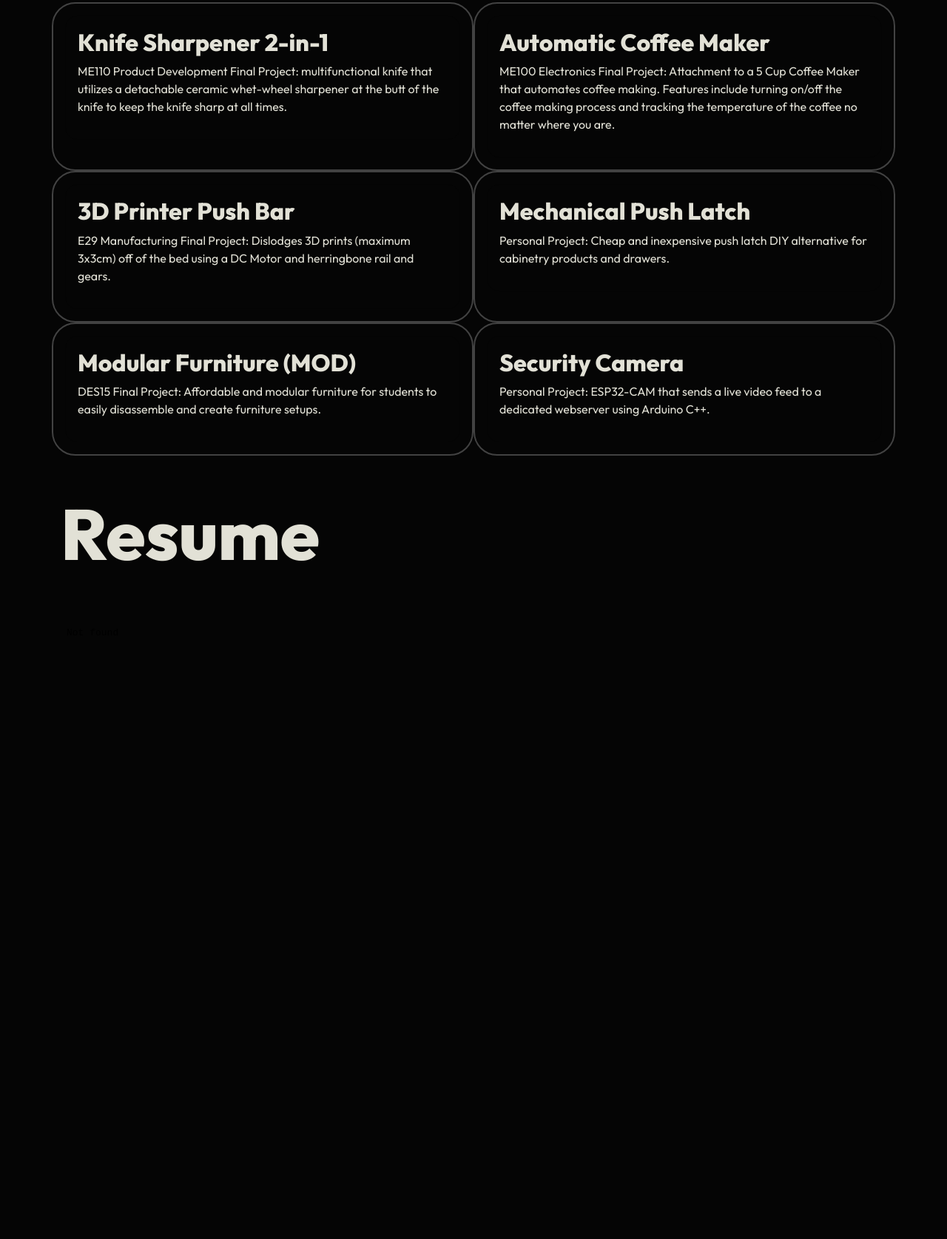
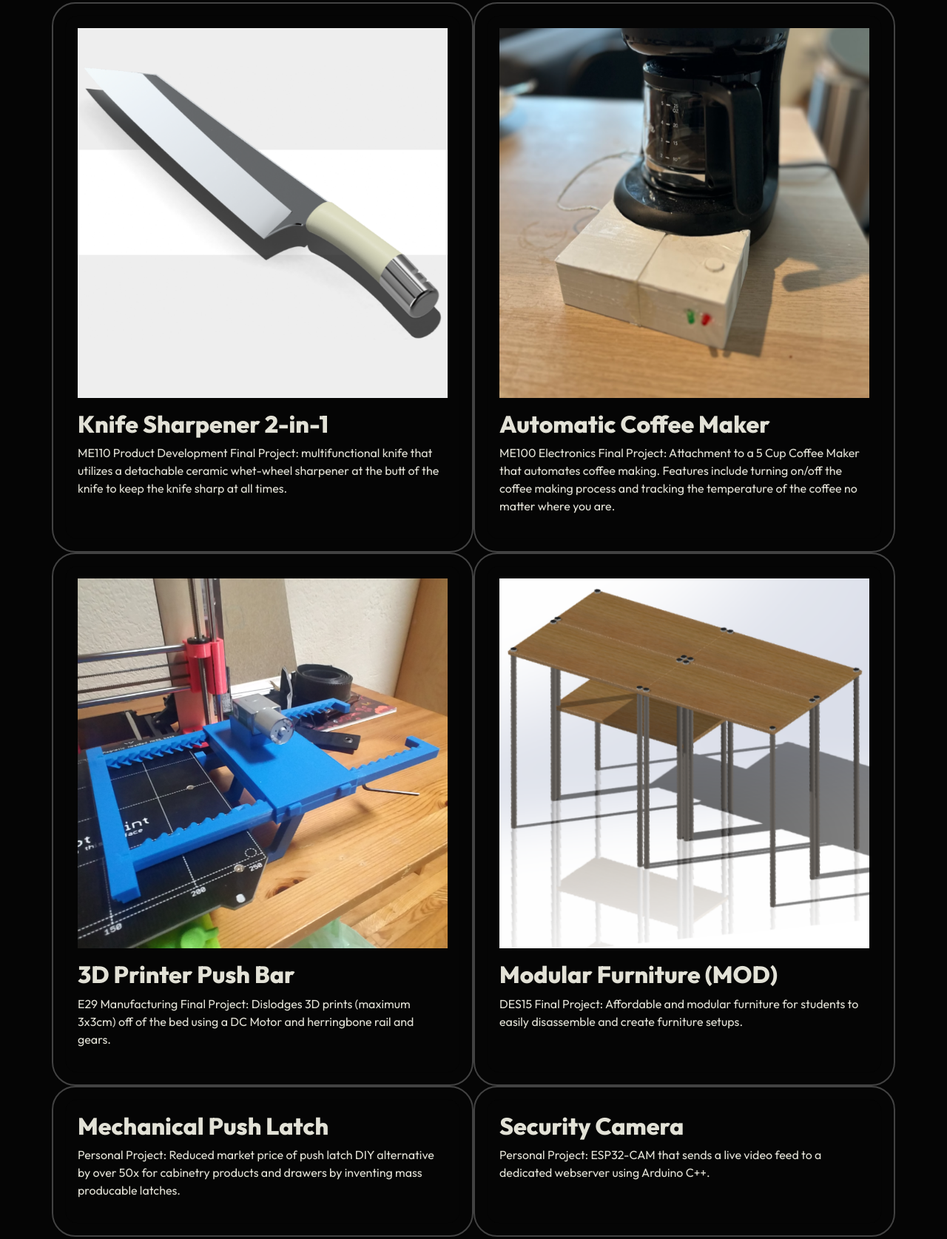
Before and after one commit to chiangr/chiangr.github.io, a website: page index.html in a window 1280 px wide. Shown: the part 4008-5683 px from the top of the page at 74% size. Drawn offline with nearby package versions, Linux system fonts and the light colour scheme; some packages are replaced by stand-ins of ours; a script that the page names is missing.

Commit message:
updated some projects

```diff
--- a/assets/css/styles.css
+++ b/assets/css/styles.css
@@ -180,6 +180,7 @@ li {
     background-color: transparent !important;
     border-radius:16px;
     padding:16px;
+    height:100%;
 }
 
 .card-ctn:hover .card {
--- a/index.html
+++ b/index.html
@@ -221,6 +221,7 @@
                 <div class="col-12 col-md-6 card-ctn">
                     <a href="https://docs.google.com/document/d/1GgFwgcPvhKT7Rt6R3hLCOYBBrWEo_2_tVRHJok2G7lw/edit?usp=sharing" target="_blank">
                         <div class="card">
+                            <img class="mb-3" src="assets/images/urchinknife.png">
                             <h2>Knife Sharpener 2-in-1</h2>
                             <p>ME110 Product Development Final Project: multifunctional knife that utilizes a detachable ceramic whet-wheel sharpener at the butt of the knife to keep the knife sharp at all times.</p>
                         </div>
@@ -229,30 +230,35 @@
                 <div class="col-12 col-md-6 card-ctn">
                     <a href="https://docs.google.com/document/d/1_fz3Eg0j-f4hYJyXV1I_jfhwBEXVC4fvrX-CJWtqq7w/edit?usp=sharing" target="_blank">
                         <div class="card">
+                            <img class="mb-3" src="assets/images/acm.png">
                             <h2>Automatic Coffee Maker </h2>
                             <p>ME100 Electronics Final Project: Attachment to a 5 Cup Coffee Maker that automates coffee making. Features include turning on/off the coffee making process and tracking the temperature of the coffee no matter where you are.</p>
                         </div>
                     </a>
                 </div>
                 <div class="col-12 col-md-6 card-ctn">
-                    <div class="card">
-                        <h2>3D Printer Push Bar </h2>
-                        <p>E29 Manufacturing Final Project: Dislodges 3D prints (maximum 3x3cm) off of the bed using a DC Motor and herringbone rail and gears.</p>
-                    </div>
+                    <a href="https://docs.google.com/document/d/1ZpoDiyieloGUhfxX0X8usC2fSRb_JenXmVMuUpMYY6o/edit?usp=sharing" target="_blank">
+                        <div class="card">
+                            <img class="mb-3" src="assets/images/3dpushbar.png">
+                            <h2>3D Printer Push Bar </h2>
+                            <p>E29 Manufacturing Final Project: Dislodges 3D prints (maximum 3x3cm) off of the bed using a DC Motor and herringbone rail and gears.</p>
+                        </div>
+                    </a>
+                </div>
+                <div class="col-12 col-md-6 card-ctn">
+                    <a href="https://docs.google.com/document/d/1bpeKBYZJjcdTR3W0T_t1B3OKYZTDylZtq4mbW-ntJK8/edit?usp=sharing" target="_blank">
+                        <div class="card">
+                            <img class="mb-3" src="assets/images/mod.png">
+                            <h2>Modular Furniture (MOD) </h2>
+                            <p>DES15 Final Project: Affordable and modular furniture for students to easily disassemble and create furniture setups.</p>
+                        </div>
+                    </a>
                 </div>
                 <div class="col-12 col-md-6 card-ctn">
                     <div class="card">
                         <h2>Mechanical Push Latch </h2>
-                        <p>Personal Project: Cheap and inexpensive push latch DIY alternative for cabinetry products and drawers.</p>
+                        <p>Personal Project: Reduced market price of push latch DIY alternative by over 50x for cabinetry products and drawers by inventing mass producable latches.</p>
                     </div>
-                </div>
-                <div class="col-12 col-md-6 card-ctn">
-                    <a href="https://docs.google.com/document/d/1bpeKBYZJjcdTR3W0T_t1B3OKYZTDylZtq4mbW-ntJK8/edit?usp=sharing" target="_blank">
-                        <div class="card">
-                            <h2>Modular Furniture (MOD) </h2>
-                            <p>DES15 Final Project: Affordable and modular furniture for students to easily disassemble and create furniture setups.</p>
-                        </div>
-                    </a>
                 </div>
                 <div class="col-12 col-md-6 card-ctn">
                     <div class="card">
```
Also changed, not shown: assets/images/3dpushbar.png (added), assets/images/acm.png (added), assets/images/mod.png (added), assets/images/urchinknife.png (added).
